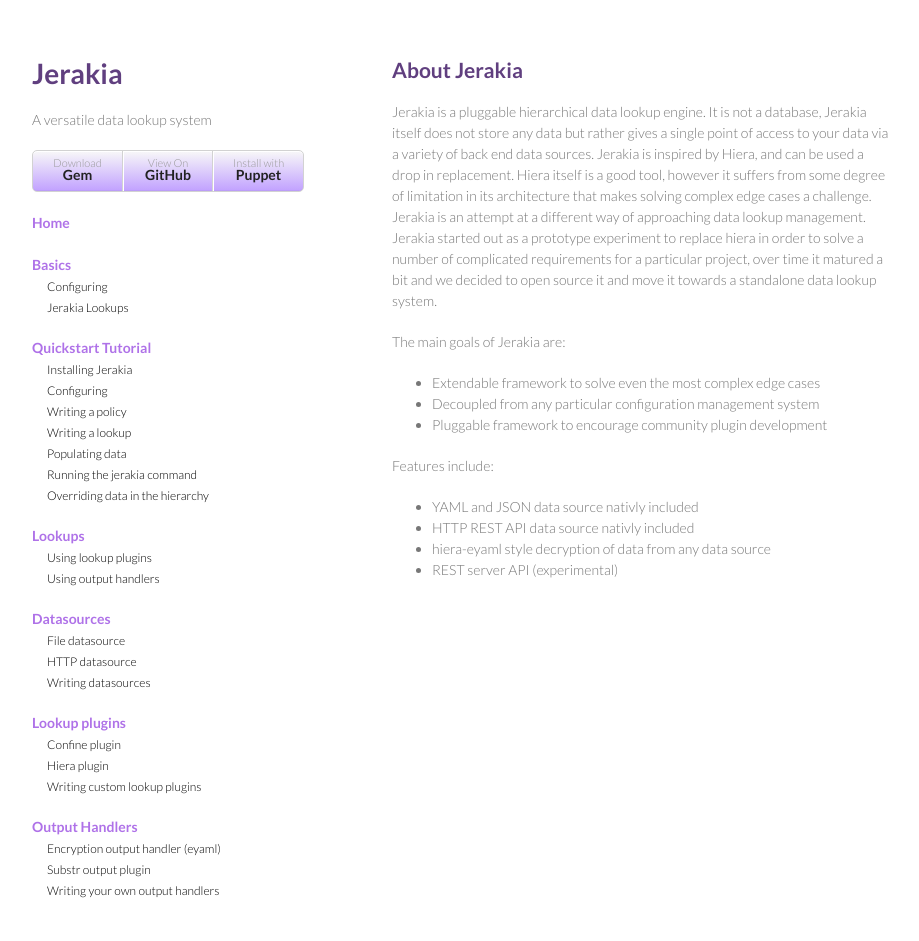
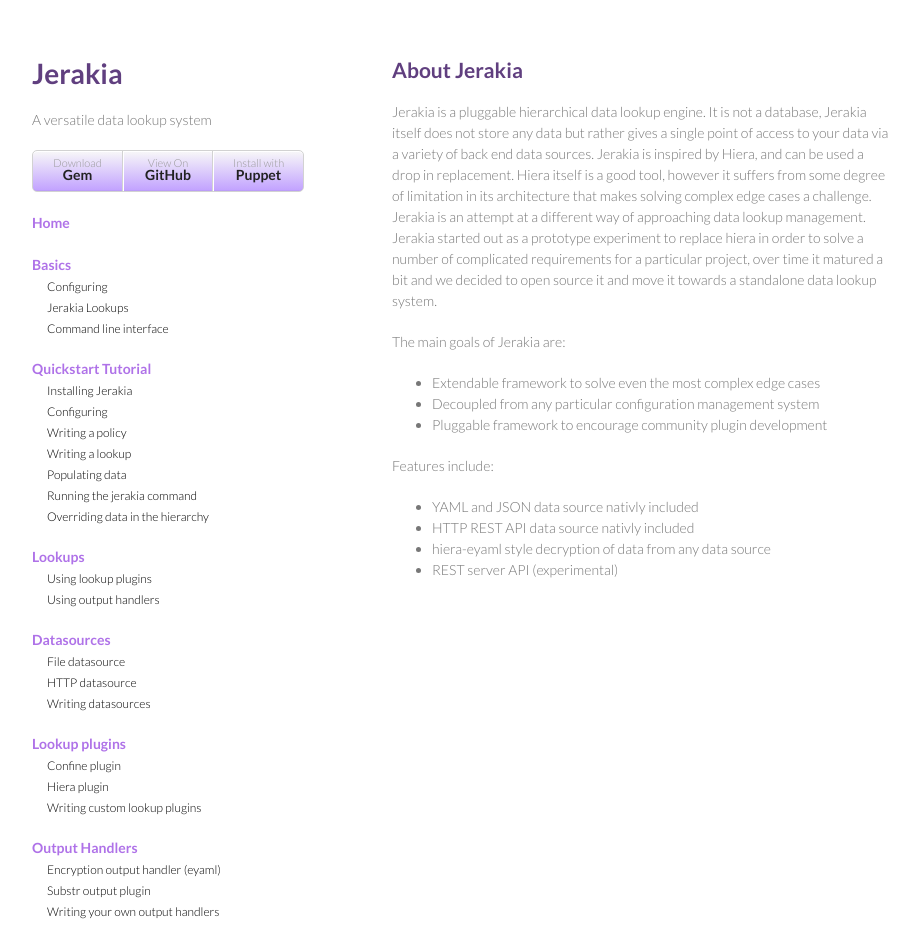
Before and after one commit to jerakia/jerakia, a Jekyll site: the page built from index.md, in a window 1280 px wide. Shown: the whole page, without its empty margins (178-1097 px from the left). Built offline with Jekyll 4.4.1, drawn with Linux system fonts in a browser that asks for light colours; Markdown is read by kramdown in place of the engine named in the settings; before the commit the page ends 920 px from its top, so only the background shows below that.

Commit message:
added cli placeholder

```diff
--- a/_layouts/minimal.html
+++ b/_layouts/minimal.html
@@ -32,6 +32,7 @@
         <ul>
           <li><a href="/basics/config">Configuring</a></li>
           <li><a href="/basics/lookups">Jerakia Lookups</a></li>
+          <li><a href="/basics/cli">Command line interface</a></li>
         </ul>
         <li><a href="/tutorial/">Quickstart Tutorial</a></li>
         <ul>
```
